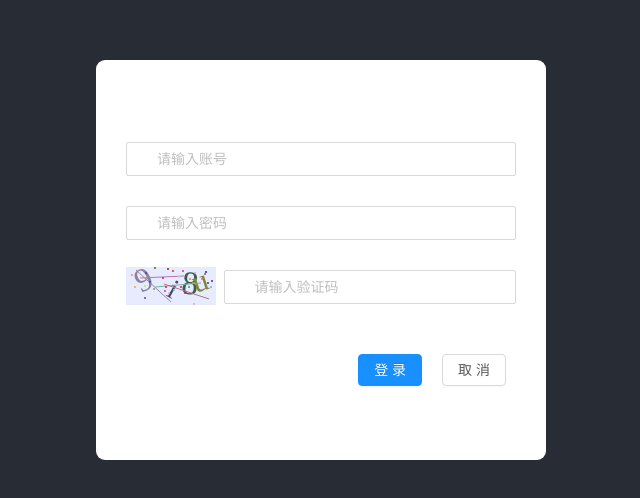
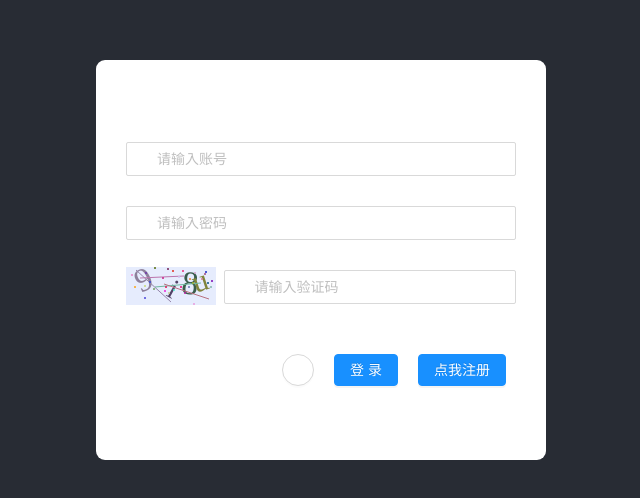
Before and after one commit to jimyag/star-admin, a Vue app: page /#/login in a window 1280 px wide. Shown: the part 140-638 px from the top of the page, without its empty margins (575-1215 px from the left). Built offline with nearby package versions, Linux system fonts and the light colour scheme.

Commit message:
refactor: 重构登录view

```diff
--- a/src/views/Login.vue
+++ b/src/views/Login.vue
@@ -29,11 +29,15 @@
           </a-row>
         </a-form-model-item>
         <a-form-model-item class="loginBtn">
+
+          <a-button type="info" shape="circle" :size="size" @click="resetForm" style="margin: 10px">
+            <a-icon type="close-circle" />
+          </a-button>
           <a-button type="primary" @click="login" style="margin: 10px">
             登录
           </a-button>
-          <a-button type="info" @click="resetForm" style="margin: 10px">
-            取消
+          <a-button type="primary"  @click="register" style="margin: 10px" >
+            点我注册
           </a-button>
         </a-form-model-item>
       </a-form-model>
@@ -81,6 +85,9 @@ export default {
   methods: {
     resetForm() {
       this.$refs.loginFormRef.resetFields()
+    },
+    register(){
+      this.$router.push('/register')
     },
     login() {
       // console.log(this.$refs)
```
